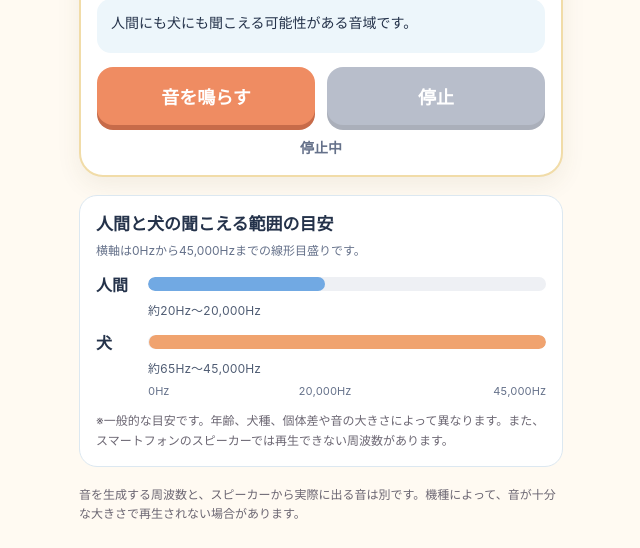
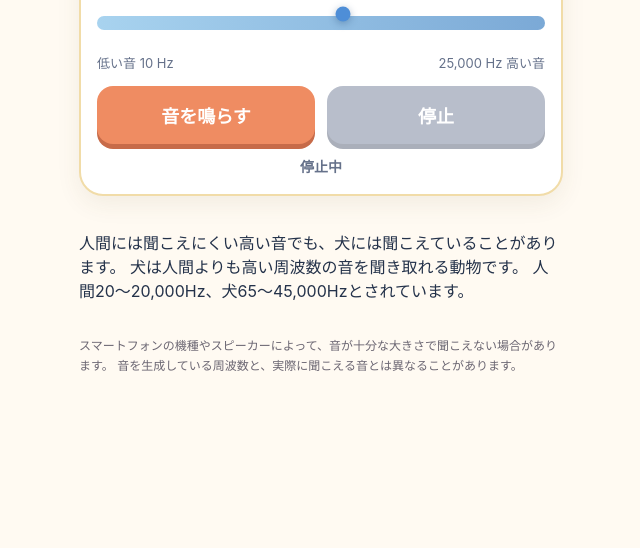
Before and after one commit to yamanobora1839/dog_hearing, a plain HTML site: page index.html in a window 1280 px wide. Shown: the part 314-862 px from the top of the page, without its empty margins (319-959 px from the left). After the commit the page ends 800 px from the top, so only its background shows below. Drawn offline with Linux system fonts and the light colour scheme.

Commit message:
Use four-segment logarithmic slider mapping and initialize at 1,000 Hz

```diff
--- a/app.js
+++ b/app.js
@@ -2,10 +2,16 @@
 
 const MIN_FREQUENCY = 10;
 const MAX_FREQUENCY = 25000;
+const SLIDER_MAX = 1000;
+const SLIDER_SEGMENTS = [
+  { start: 0, end: 350, minHz: 10, maxHz: 100 },
+  { start: 350, end: 550, minHz: 100, maxHz: 1000 },
+  { start: 550, end: 900, minHz: 1000, maxHz: 15000 },
+  { start: 900, end: 1000, minHz: 15000, maxHz: 25000 },
+];
 
 const slider = document.getElementById("frequencySlider");
 const frequencyValue = document.getElementById("frequencyValue");
-const frequencyExplanation = document.getElementById("frequencyExplanation");
 const startButton = document.getElementById("startButton");
 const stopButton = document.getElementById("stopButton");
 const status = document.getElementById("status");
@@ -15,35 +21,38 @@ let oscillator = null;
 let gainNode = null;
 let isPlaying = false;
 
-function readFrequency() {
-  // rangeの値そのものがHz。変換や1000Hzでの上限処理は行わない。
-  return Math.min(MAX_FREQUENCY, Math.max(MIN_FREQUENCY, Number(slider.value)));
+function frequencyAtPosition(position) {
+  const x = Math.min(SLIDER_MAX, Math.max(0, Number(position)));
+  const segment = SLIDER_SEGMENTS.find((item) => x <= item.end)
+    || SLIDER_SEGMENTS[SLIDER_SEGMENTS.length - 1];
+  const progress = (x - segment.start) / (segment.end - segment.start);
+  return Math.round(segment.minHz * (segment.maxHz / segment.minHz) ** progress);
 }
 
-function getFrequencyExplanation(frequency) {
-  if (frequency < 20) {
-    return "人間にも聞こえにくい、とても低い音です。音というより振動として感じることもあります。";
-  }
-  if (frequency < 65) {
-    return "この音は、人間には聞こえることがありますが、犬には聞こえにくい低い音です。";
-  }
-  if (frequency <= 20000) {
-    return "人間にも犬にも聞こえる可能性がある音域です。";
-  }
-  return "人間には聞こえにくい高い音です。犬には聞こえる可能性があります！";
+function positionForFrequency(frequency) {
+  const hz = Math.min(MAX_FREQUENCY, Math.max(MIN_FREQUENCY, frequency));
+  const segment = SLIDER_SEGMENTS.find((item) => hz <= item.maxHz)
+    || SLIDER_SEGMENTS[SLIDER_SEGMENTS.length - 1];
+  const progress = Math.log(hz / segment.minHz) / Math.log(segment.maxHz / segment.minHz);
+  return segment.start + progress * (segment.end - segment.start);
 }
 
-function updateFrequency() {
+function readFrequency() {
+  return frequencyAtPosition(slider.value);
+}
+
+function updateFrequencyDisplay() {
   const frequency = readFrequency();
   const formattedFrequency = frequency.toLocaleString("ja-JP");
-
   frequencyValue.textContent = formattedFrequency;
-  frequencyExplanation.textContent = getFrequencyExplanation(frequency);
   slider.setAttribute("aria-valuetext", `${formattedFrequency} Hz`);
 
   if (isPlaying && oscillator && audioContext) {
-    // 既存のOscillatorNodeを維持したまま、表示と同じHzへ滑らかに更新
-    oscillator.frequency.setTargetAtTime(frequency, audioContext.currentTime, 0.015);
+    oscillator.frequency.setTargetAtTime(
+      frequency,
+      audioContext.currentTime,
+      0.008
+    );
     status.textContent = `再生中：${formattedFrequency} Hz`;
   }
 }
@@ -97,7 +106,7 @@ async function startSound() {
     oscillator.type = "sine";
     oscillator.frequency.setValueAtTime(frequency, audioContext.currentTime);
 
-    // 控えめな音量を維持
+    // 既存の控えめな音量設定を維持
     gainNode.gain.setValueAtTime(0.035, audioContext.currentTime);
 
     oscillator.connect(gainNode);
@@ -115,7 +124,7 @@ async function startSound() {
   }
 }
 
-slider.addEventListener("input", updateFrequency);
+slider.addEventListener("input", updateFrequencyDisplay);
 startButton.addEventListener("click", startSound);
 stopButton.addEventListener("click", stopSound);
 
@@ -128,8 +137,6 @@ document.addEventListener("visibilitychange", () => {
 
 window.addEventListener("blur", stopSound);
 
-// DOMの範囲属性とJavaScriptの範囲定義の不一致を早期に検出
-if (Number(slider.min) !== MIN_FREQUENCY || Number(slider.max) !== MAX_FREQUENCY) {
-  throw new Error("スライダーの周波数範囲が設定と一致しません");
-}
-updateFrequency();
+// 1,000Hzを初期値にし、表示とOscillatorNodeの同じ変換値を使う
+slider.value = String(positionForFrequency(1000));
+updateFrequencyDisplay();
--- a/index.html
+++ b/index.html
@@ -13,7 +13,7 @@
 
     <section class="experience" aria-label="音の周波数体験">
       <div class="frequency-display" aria-live="polite">
-        <span id="frequencyValue">10000</span>
+        <span id="frequencyValue">1,000</span>
         <span class="unit">Hz</span>
       </div>
 
@@ -21,20 +21,18 @@
         <input
           id="frequencySlider"
           type="range"
-          min="10"
-          max="25000"
-          step="1"
-          value="10000"
+          min="0"
+          max="1000"
+          step="0.01"
+          value="550"
           aria-label="音の周波数、10Hzから25,000Hz"
-          aria-valuetext="10,000 Hz"
+          aria-valuetext="1,000 Hz"
         >
         <div class="range-labels" aria-hidden="true">
-          <span>低い音 <span id="minFrequencyLabel">10 Hz</span></span>
-          <span><span id="maxFrequencyLabel">25,000 Hz</span> 高い音</span>
+          <span>低い音 10 Hz</span>
+          <span>25,000 Hz 高い音</span>
         </div>
       </div>
-
-      <p id="frequencyExplanation" class="frequency-explanation" aria-live="polite"></p>
 
       <div class="controls">
         <button id="startButton" class="button button-start" type="button">音を鳴らす</button>
@@ -44,34 +42,15 @@
       <p id="status" class="status" role="status">停止中</p>
     </section>
 
-    <section class="hearing-guide" aria-labelledby="hearingTitle">
-      <h2 id="hearingTitle">人間と犬の聞こえる範囲の目安</h2>
-      <p class="guide-intro">横軸は0Hzから45,000Hzまでの線形目盛りです。</p>
-
-      <div class="hearing-row">
-        <span class="hearing-name">人間</span>
-        <div class="hearing-track" role="img" aria-label="人間の一般的な可聴域の目安：約20Hzから20,000Hz。横軸は0Hzから45,000Hz">
-          <span class="hearing-range human-range"></span>
-        </div>
-        <span class="hearing-value">約20Hz～20,000Hz</span>
-      </div>
-      <div class="hearing-row">
-        <span class="hearing-name">犬</span>
-        <div class="hearing-track" role="img" aria-label="犬の一般的な可聴域の目安：約65Hzから45,000Hz。横軸は0Hzから45,000Hz">
-          <span class="hearing-range dog-range"></span>
-        </div>
-        <span class="hearing-value">約65Hz～45,000Hz</span>
-      </div>
-      <div class="scale-labels" aria-hidden="true">
-        <span class="scale-start">0Hz</span>
-        <span class="scale-middle">20,000Hz</span>
-        <span class="scale-end">45,000Hz</span>
-      </div>
-      <p class="guide-note">※一般的な目安です。年齢、犬種、個体差や音の大きさによって異なります。また、スマートフォンのスピーカーでは再生できない周波数があります。</p>
-    </section>
+    <p class="explanation">
+      人間には聞こえにくい高い音でも、犬には聞こえていることがあります。
+      犬は人間よりも高い周波数の音を聞き取れる動物です。
+      人間20～20,000Hz、犬65～45,000Hzとされています。
+    </p>
 
     <p class="device-note">
-      音を生成する周波数と、スピーカーから実際に出る音は別です。機種によって、音が十分な大きさで再生されない場合があります。
+      スマートフォンの機種やスピーカーによって、音が十分な大きさで聞こえない場合があります。
+      音を生成している周波数と、実際に聞こえる音とは異なることがあります。
     </p>
   </main>
 
```
